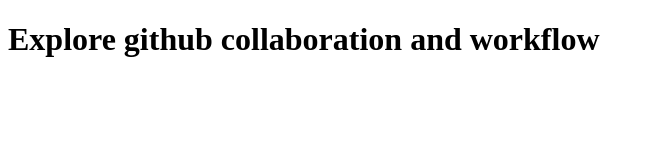
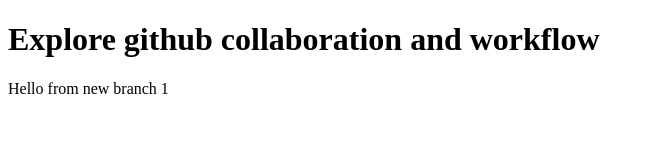
Before and after one commit to mohiuddin2721/github-collaboration, a plain HTML site: page index.html in a window 1280 px wide. Shown: the whole page, without its empty margins (0-654 px from the left). Drawn offline with Linux system fonts and the light colour scheme.

Commit message:
new branch1 added

```diff
--- a/index.html
+++ b/index.html
@@ -8,5 +8,6 @@
 </head>
 <body>
     <h1>Explore github collaboration and workflow</h1>
+    <p>Hello from new branch 1</p>
 </body>
 </html>
```
